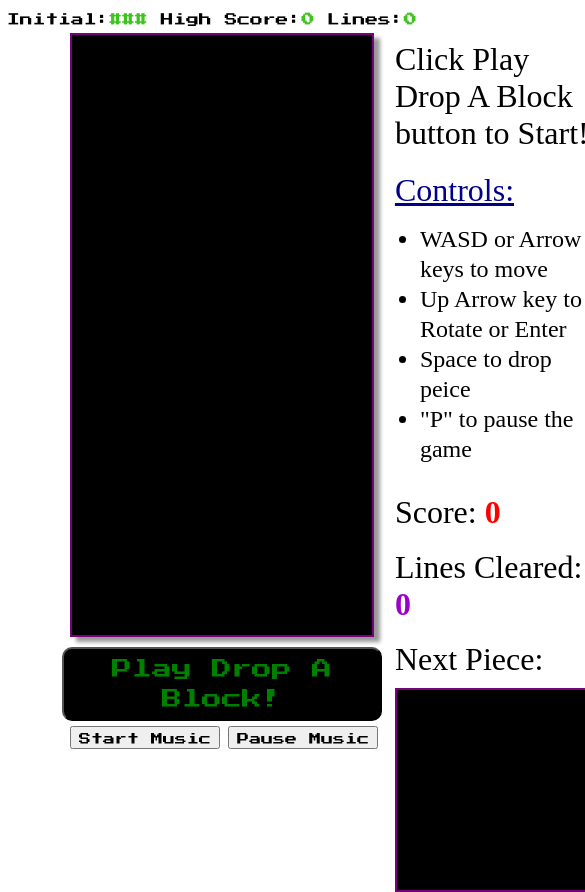
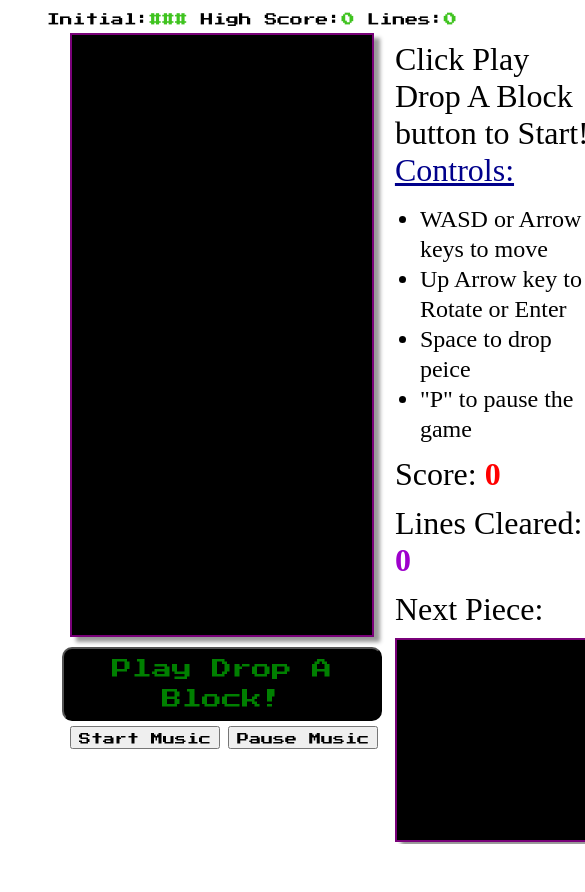
Before and after one commit to ablueplatypus/Drop-A-Block, a React (Create React App) app: page / in a window 390 px wide. Shown: the top 892 px of the page, 585 px wide, since content can reach past the window. After the commit the page ends 844 px from the top, so only its background shows below. Built offline with nearby package versions, Linux system fonts and the light colour scheme; no server answers; a web font is replaced by a local one.

Commit message:
finsehd updating styling

```diff
--- a/src/App.css
+++ b/src/App.css
@@ -239,3 +239,25 @@
   color: red;
   font-weight: 700;
 }
+
+@media screen and (max-width: 768px) {
+
+  .small-margin {
+    margin: 12px 0px 10px;
+  }
+
+  #list{
+    margin-bottom: 0px;
+  }
+
+  #click-to-play {
+    margin-bottom: 0px;
+  }
+
+  .top-score {
+    right: 15px;
+  }
+
+
+
+}
--- a/src/CanvasDrawing.js
+++ b/src/CanvasDrawing.js
@@ -356,17 +356,18 @@ class CanvasDrawing extends Component {
   }
 
   pauseGame() {
+    // if the game is paused - gamePause starts out as false
     if(!this.gamePaused) {
       this.gamePaused = true;
       clearInterval(this.interval)
       this.props.playPauseSound()
+      //show pause text
       document.querySelector('#pause').style.visibility = "visible"
-      // console.log('first time', this.interval, this.gamePaused)
     } else if (this.gamePaused) {
       this.props.play()
       this.gamePaused = false;
+      //hide pause text
       document.querySelector('#pause').style.visibility = "hidden"
-      // console.log('second time', this.interval)
       this.interval = setInterval(this.canMove, this.fallspeed)
     }
 
```
